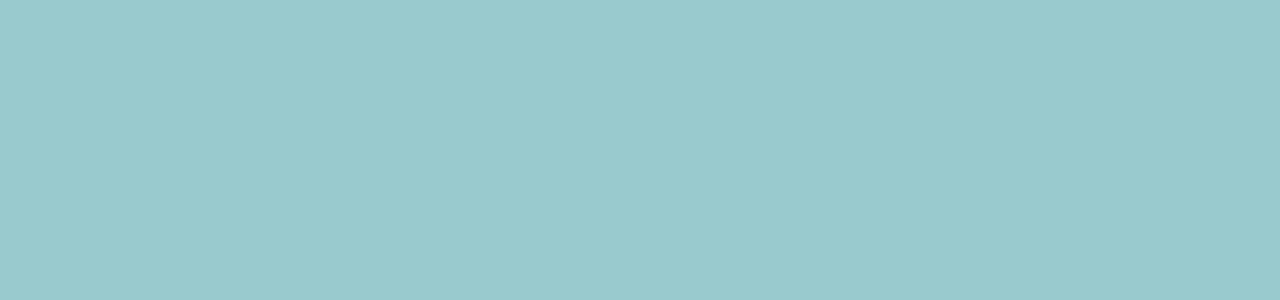
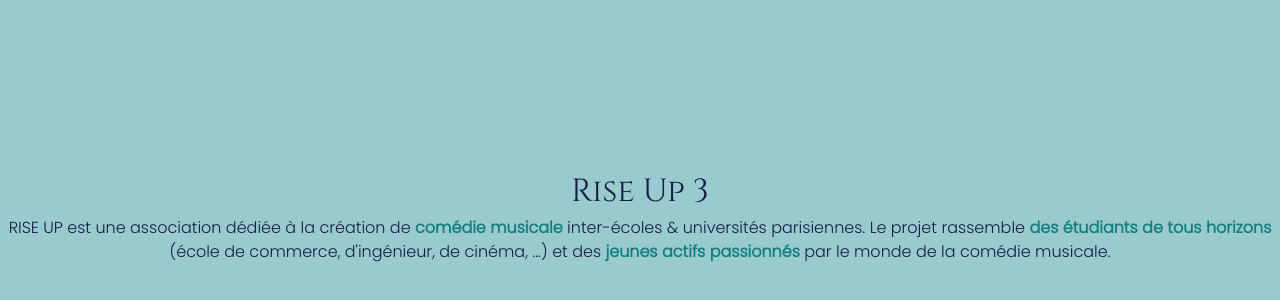
Before and after one commit to lvaroqui/rise-up-3, a Nuxt app: page / in a window 1280 px wide. Shown: the part 184-484 px from the top of the page. Built offline with nearby package versions, Linux system fonts and the light colour scheme.

Commit message:
Add fonts

```diff
--- /dev/null
+++ b/assets/css/tailwind.css
@@ -0,0 +1,18 @@
+@tailwind base;
+@tailwind components;
+@tailwind utilities;
+
+h1,
+h2,
+h3,
+h4,
+h5,
+h6 {
+  @apply font-serif text-navy-blue;
+  font-size: 2em;
+}
+
+p {
+  @apply font-sans text-navy-blue;
+  font-size: 1em;
+}
--- a/nuxt.config.js
+++ b/nuxt.config.js
@@ -15,11 +15,27 @@ export default {
           'Association de création de comédie musicale inter-écoles & universités parisiennes.',
       },
     ],
-    link: [{ rel: 'icon', type: 'image/x-icon', href: '/favicon.ico' }],
+    link: [
+      { rel: 'icon', type: 'image/x-icon', href: '/favicon.ico' },
+      { rel: 'preconnect', href: 'https://fonts.gstatic.com' },
+      {
+        rel: 'stylesheet',
+        href: 'https://fonts.googleapis.com/css2?family=Cinzel&display=swap',
+      },
+      {
+        rel: 'stylesheet',
+        href:
+          'https://fonts.googleapis.com/css2?family=Poppins:wght@300&display=swap',
+      },
+    ],
   },
 
   // Global CSS (https://go.nuxtjs.dev/config-css)
   css: [],
+
+  tailwindcss: {
+    cssPath: '~/assets/css/tailwind.css',
+  },
 
   // Plugins to run before rendering page (https://go.nuxtjs.dev/config-plugins)
   plugins: [],
--- a/pages/index.vue
+++ b/pages/index.vue
@@ -1,6 +1,17 @@
 <template>
   <div class="container">
-    <div></div>
+    <div>
+      <h1>Rise Up 3</h1>
+      <p>
+        RISE UP est une association dédiée à la création de
+        <span class="bold">comédie musicale</span>
+        inter-écoles & universités parisiennes. Le projet rassemble
+        <span class="bold"> des étudiants de tous horizons </span> (école de
+        commerce, d'ingénieur, de cinéma, ...) et des
+        <span class="bold">jeunes actifs passionnés</span>
+        par le monde de la comédie musicale.
+      </p>
+    </div>
   </div>
 </template>
 
@@ -14,4 +25,8 @@ export default Vue.extend({})
 .container {
   @apply min-h-screen flex justify-center items-center text-center mx-auto;
 }
+
+.bold {
+  @apply text-teal font-bold;
+}
 </style>
--- a/tailwind.config.js
+++ b/tailwind.config.js
@@ -9,5 +9,9 @@ module.exports = {
         coral: '#f0544f',
       },
     },
+    fontFamily: {
+      serif: ['"Cinzel"', 'serif'],
+      sans: ['"Poppins"', 'sans-serif'],
+    },
   },
 }
```
